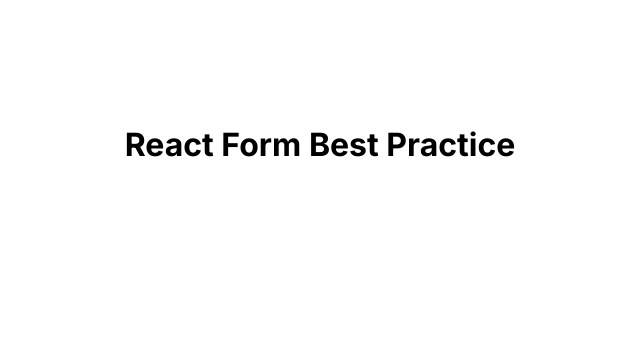
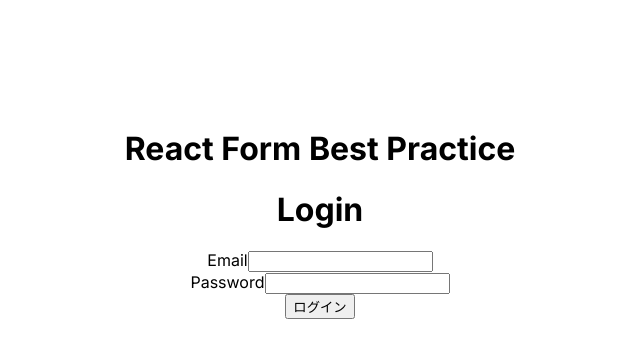
Before and after one commit to kohta9521/Nextjs_Form_BestPractice, a Next.js app: page / in a window 1280 px wide. Shown: the top 358 px of the page, without its empty margins (320-960 px from the left). Built offline with nearby package versions, Linux system fonts and the light colour scheme.

Commit message:
add useState version form

```diff
--- a/src/app/page.module.css
+++ b/src/app/page.module.css
@@ -1,8 +1,4 @@
 .main {
-  display: flex;
-  flex-direction: column;
-  justify-content: space-between;
-  align-items: center;
-  padding: 6rem;
-  min-height: 100vh;
+  padding: 100px 0px;
+  text-align: center;
 }
--- a/src/app/page.tsx
+++ b/src/app/page.tsx
@@ -1,9 +1,12 @@
 import styles from './page.module.css'
+
+import UseStateForm from '../components/UseStateForm'
 
 export default function Home() {
   return (
     <main className={styles.main}>
       <h1>React Form Best Practice</h1>
+      <UseStateForm />
     </main>
   )
 }
--- /dev/null
+++ b/src/components/UseStateForm.jsx
@@ -0,0 +1,46 @@
+'use client'
+import React from 'react'
+import { useState } from 'react'
+
+const UseStateForm = () => {
+    const [ email, setEmail ] = useState('')
+    const [ password, setPassword ] = useState('')
+
+    const handleSubmit = (e) => {
+        e.preventDefault()
+        console.log({
+            email,
+            password,
+        });
+    };
+
+    const handleChangeEmail = (e) => {
+        setEmail(e.target.value)
+    }
+
+    const handleChangePassword = (e) => {
+        setPassword(e.target.value)
+    }
+
+
+    return (
+        <div>
+            <h1>Login</h1>
+            <form onSubmit={handleSubmit}>
+                <div>
+                    <label htmlFor="email">Email</label>
+                    <input type="email"id='email' value={email} onChange={handleChangeEmail} />
+                </div>
+                <div>
+                    <label htmlFor="password">Password</label>
+                    <input type="password" id='password' name='password' value={password} onChange={handleChangePassword} />
+                </div>
+                <div>
+                    <button type='submit'>ログイン</button>
+                </div>
+            </form>
+        </div>
+    )
+}
+
+export default UseStateForm
```
